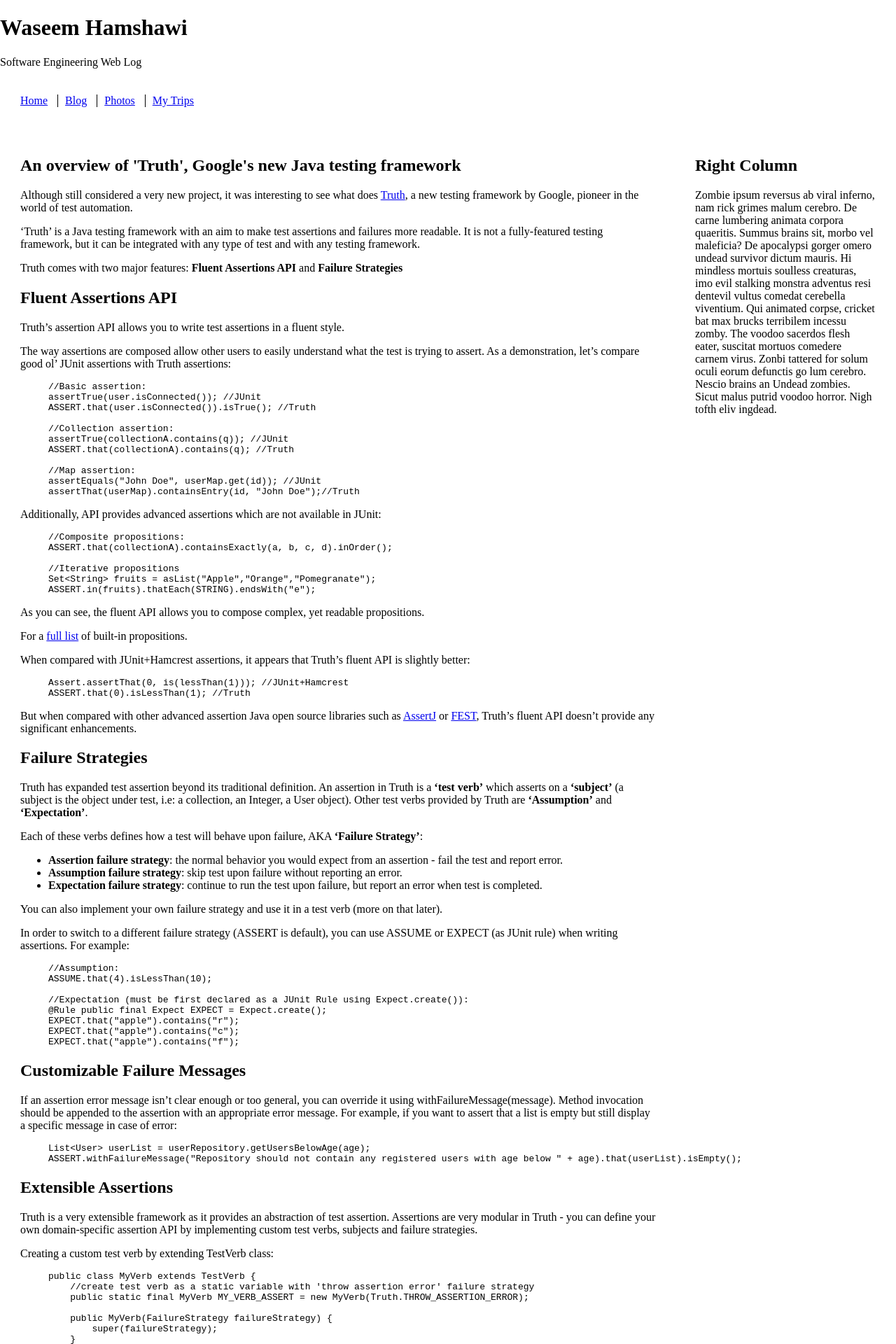
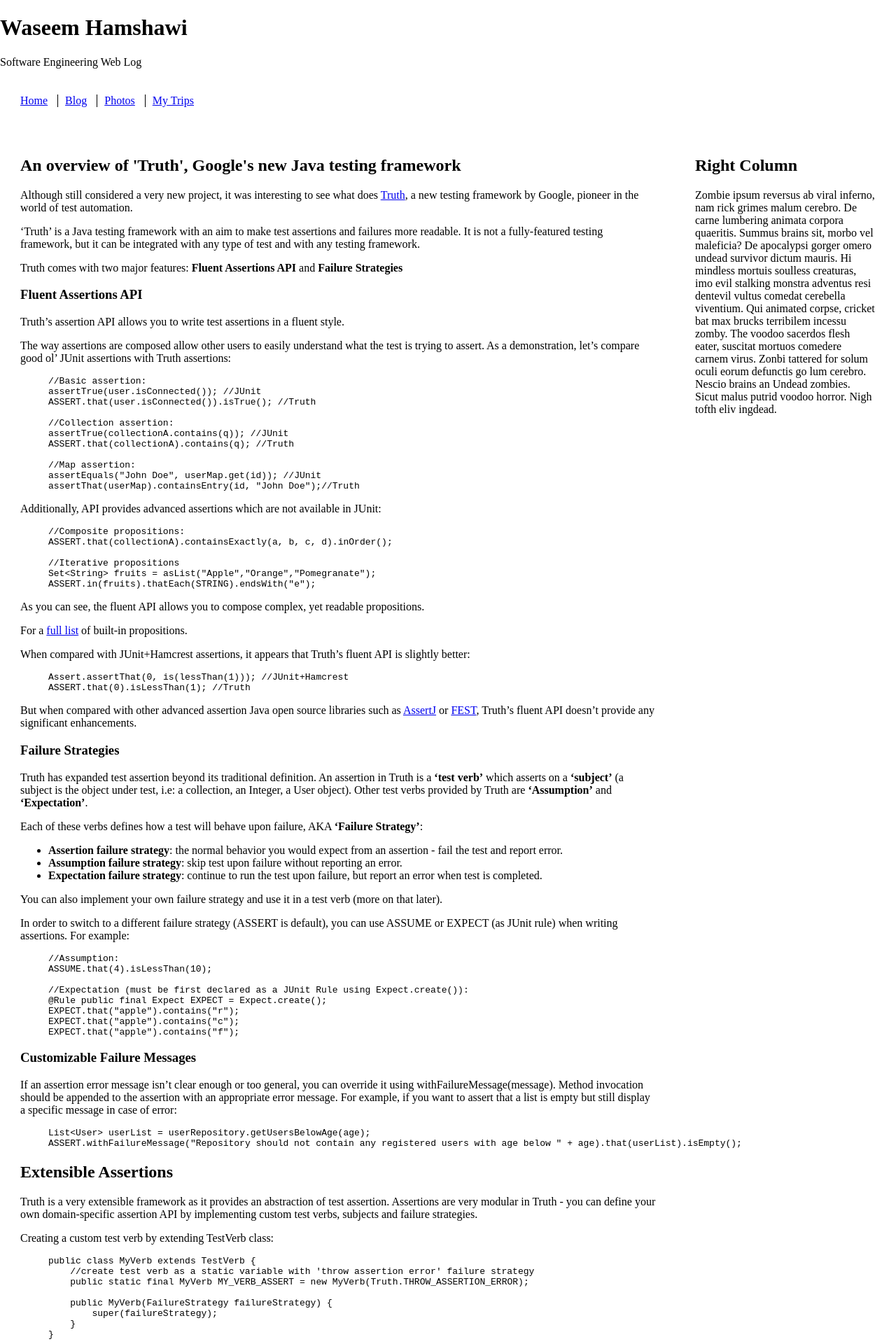
Before and after one commit to waseemh/waseemh.github.io, a Jekyll site: the page built from _posts/2015-06-11-overview-truth-google-new-java-testing-framework.md, in a window 1280 px wide. Shown: the top 1920 px of the page at 70% size. Built offline with Jekyll 4.4.1, drawn with Linux system fonts in a browser that asks for light colours.

```diff
--- a/_posts/2015-06-11-overview-truth-google-new-java-testing-framework.md
+++ b/_posts/2015-06-11-overview-truth-google-new-java-testing-framework.md
@@ -11,7 +11,7 @@ It is not a fully-featured testing framework, but it can be integrated with any
 
 Truth comes with two major features: __Fluent Assertions API__ and __Failure Strategies__
 
-## Fluent Assertions API
+### Fluent Assertions API
 
 Truth's assertion API allows you to write test assertions in a fluent style.
 
@@ -55,7 +55,7 @@ ASSERT.that(0).isLessThan(1); //Truth
 
 But when compared with other advanced assertion Java open source libraries such as [AssertJ](http://joel-costigliola.github.io/assertj/) or [FEST](https://code.google.com/p/fest/), Truth's fluent API doesn't provide any significant enhancements.
 
-## Failure Strategies
+### Failure Strategies
 
 Truth has expanded test assertion beyond its traditional definition. An assertion in Truth is a __'test verb'__ which asserts on a __'subject'__ (a subject is the object under test, i.e: a collection, an Integer, a User object).
 Other test verbs provided by Truth are __'Assumption'__ and __'Expectation'__.
@@ -81,7 +81,7 @@ EXPECT.that("apple").contains("c");
 EXPECT.that("apple").contains("f");
 {% endhighlight %}
 
-## Customizable Failure Messages
+### Customizable Failure Messages
 
 If an assertion error message isn't clear enough or too general, you can override it using withFailureMessage(message). Method invocation should be appended to the assertion with an appropriate error message. For example, if you want to assert that a list is empty but still display a specific message in case of error:
 
@@ -133,7 +133,7 @@ Use custom verb and subject in a test:
 }
 {% endhighlight %}
 
-## Summary
+### Summary
 
 Truth has a solid foundation given its highly extensible design and abstract definitions of an assertion (verb, subject, propositions, failure strategy).
 But other open source testing frameworks provide similar fluent assertion APIs, so Truth doesn't bring any added value in this area.
```
